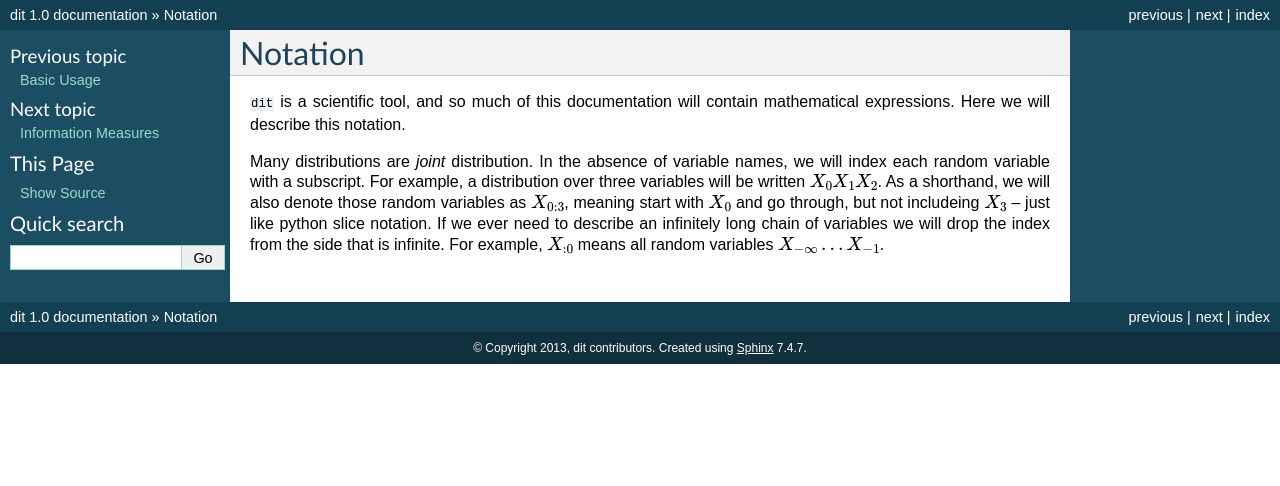
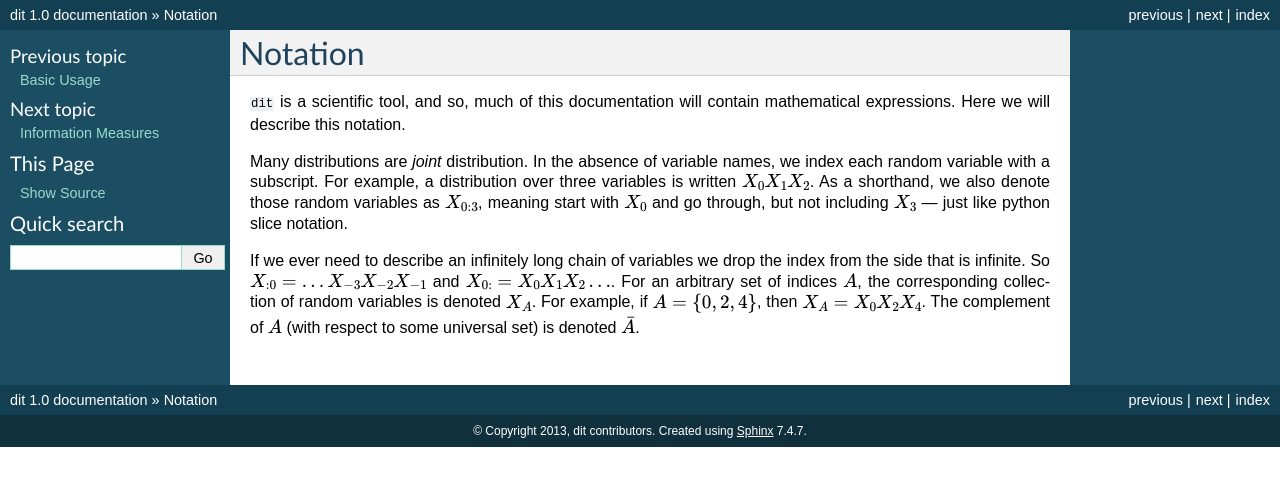
Before and after one commit to dit/dit, a Sphinx documentation site: the page built from docs/notation.rst, in a window 1280 px wide. Shown: the top 486 px of the page. Built offline with Sphinx 7.4.7, drawn with Linux system fonts in a browser that asks for light colours.

Commit message:
More notation.

```diff
--- a/docs/notation.rst
+++ b/docs/notation.rst
@@ -4,14 +4,20 @@
 Notation
 ********
 
-``dit`` is a scientific tool, and so much of this documentation will contain
+``dit`` is a scientific tool, and so, much of this documentation will contain
 mathematical expressions. Here we will describe this notation.
 
 Many distributions are *joint* distribution. In the absence of variable names,
-we will index each random variable with a subscript. For example, a distribution
-over three variables will be written :math:`X_0X_1X_2`. As a shorthand, we will
-also denote those random variables as :math:`X_{0:3}`, meaning start with
-:math:`X_0` and go through, but not includeing :math:`X_3` -- just like python
-slice notation. If we ever need to describe an infinitely long chain of
-variables we will drop the index from the side that is infinite. For example,
-:math:`X_{:0}` means all random variables :math:`X_{-\infty} \ldots X_{-1}`.
+we index each random variable with a subscript. For example, a distribution
+over three variables is written :math:`X_0X_1X_2`. As a shorthand, we also
+denote those random variables as :math:`X_{0:3}`, meaning start with
+:math:`X_0` and go through, but not including :math:`X_3` — just like python
+slice notation.
+
+If we ever need to describe an infinitely long chain of
+variables we drop the index from the side that is infinite. So
+:math:`X_{:0} = \ldots X_{-3}X_{-2}X_{-1}` and :math:`X_{0:} = X_0X_1X_2\ldots`.
+For an arbitrary set of indices :math:`A`, the corresponding collection of
+random variables is denoted :math:`X_A`. For example, if :math:`A = \{0,2,4\}`,
+then :math:`X_A = X_0 X_2 X_4`. The complement of :math:`A`
+(with respect to some universal set) is denoted :math:`\bar{A}`.
```
